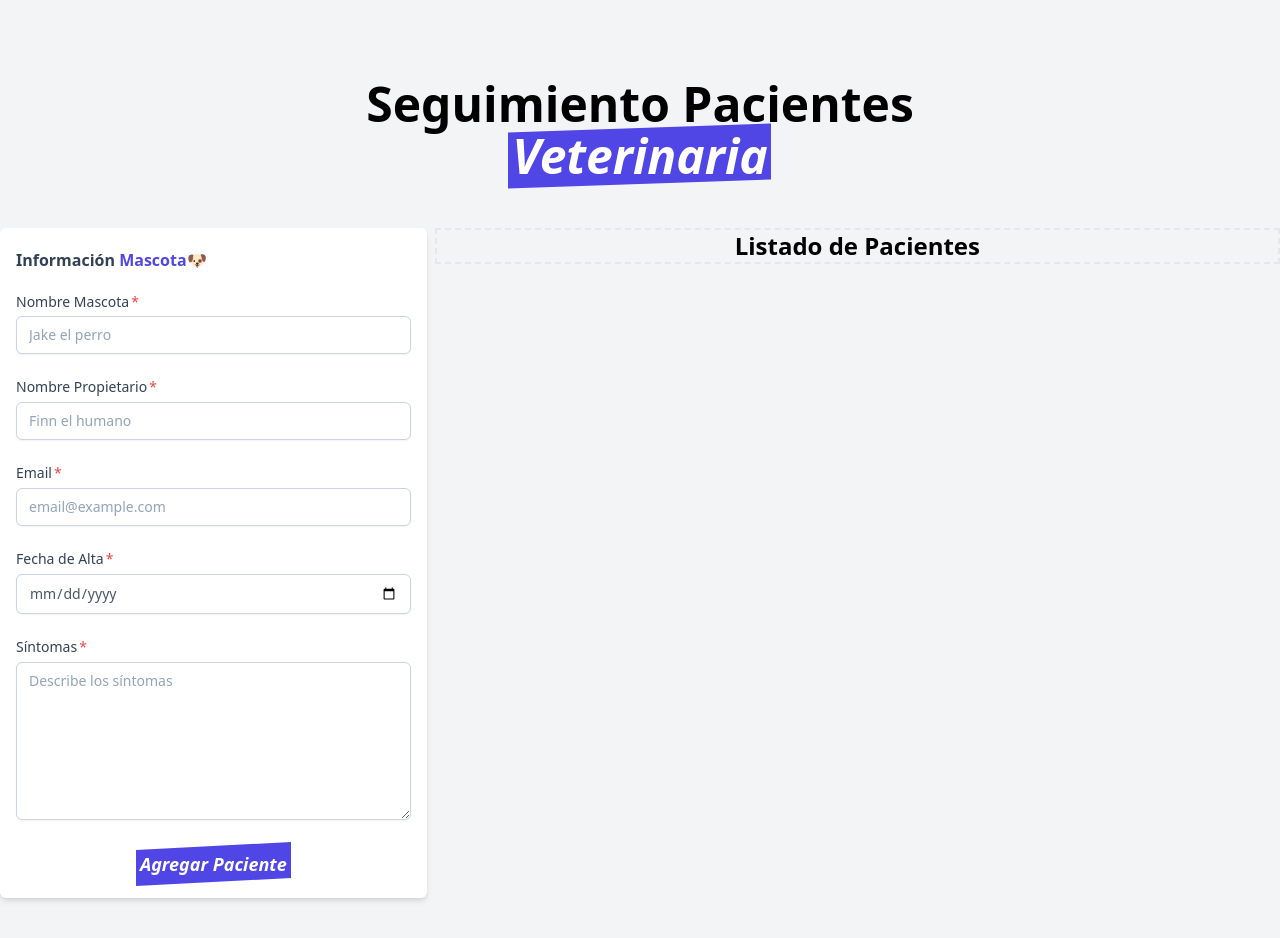
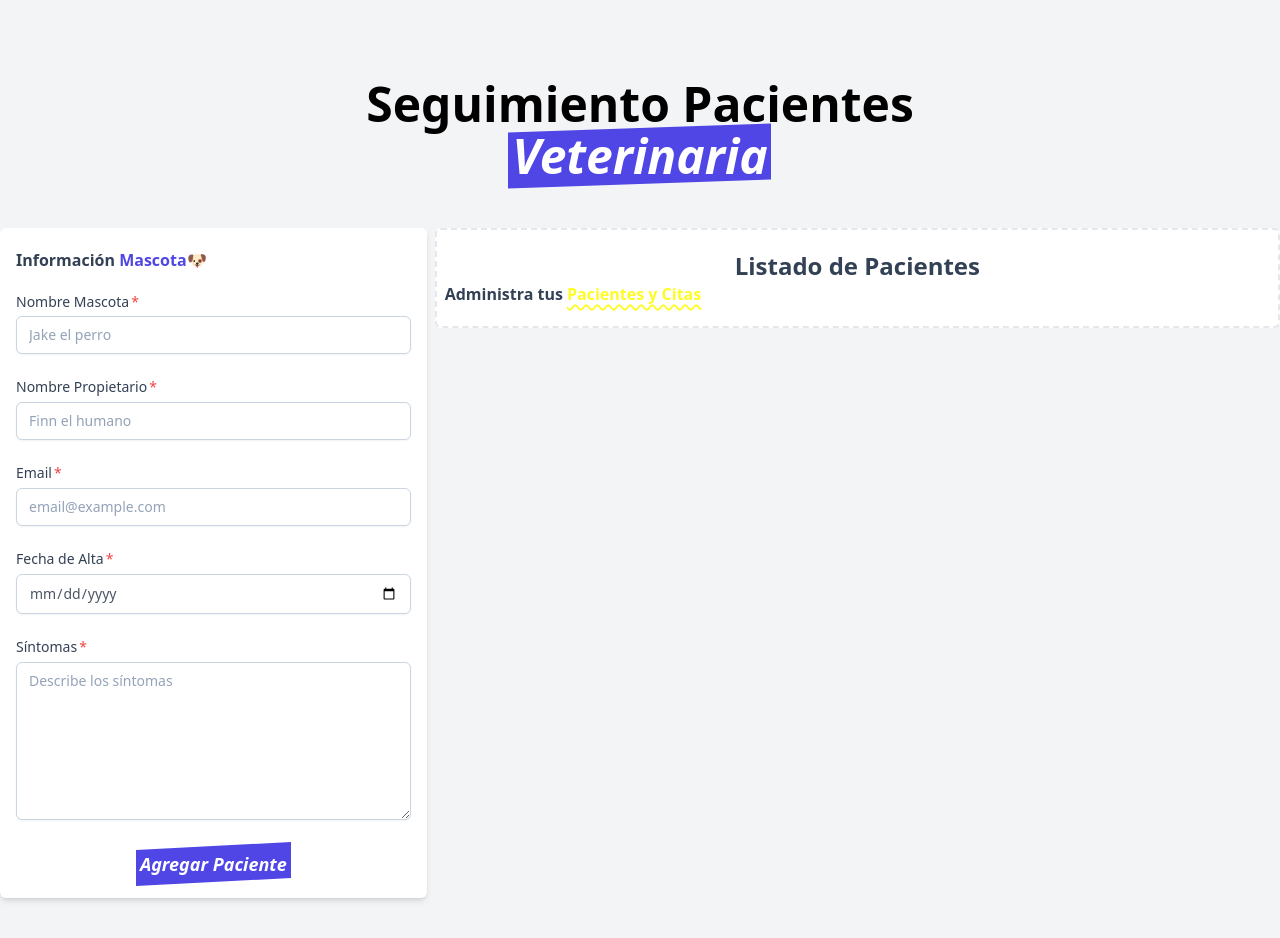
Before and after one commit to DanielRoman11/veterinaria-react, a React (Vite) app: page / in a window 1280 px wide. Built offline with nearby package versions, Linux system fonts and the light colour scheme.

Commit message:
adds: Añadiendo estilos al listado de pacientes

```diff
--- a/src/App.css
+++ b/src/App.css
@@ -711,6 +711,11 @@ video {
   padding-bottom: 1.25rem;
 }
 
+.px-2 {
+  padding-left: 0.5rem;
+  padding-right: 0.5rem;
+}
+
 .text-center {
   text-align: center;
 }
@@ -781,6 +786,35 @@ video {
   color: rgb(255 255 255 / var(--tw-text-opacity));
 }
 
+.text-yellow-400 {
+  --tw-text-opacity: 1;
+  color: rgb(250 204 21 / var(--tw-text-opacity));
+}
+
+.text-yellow-300 {
+  --tw-text-opacity: 1;
+  color: rgb(253 224 71 / var(--tw-text-opacity));
+}
+
+.text-yellow-200 {
+  --tw-text-opacity: 1;
+  color: rgb(254 240 138 / var(--tw-text-opacity));
+}
+
+.text-yellow-100 {
+  --tw-text-opacity: 1;
+  color: rgb(254 249 195 / var(--tw-text-opacity));
+}
+
+.text-\[\#FFFB26\] {
+  --tw-text-opacity: 1;
+  color: rgb(255 251 38 / var(--tw-text-opacity));
+}
+
+.underline {
+  text-decoration-line: underline;
+}
+
 .decoration-indigo-400 {
   text-decoration-color: #818cf8;
 }
@@ -825,6 +859,10 @@ video {
   text-decoration-color: #FFFB26;
 }
 
+.decoration-yellow-200 {
+  text-decoration-color: #fef08a;
+}
+
 .decoration-wavy {
   text-decoration-style: wavy;
 }
@@ -835,6 +873,10 @@ video {
 
 .underline-offset-4 {
   text-underline-offset: 4px;
+}
+
+.underline-offset-2 {
+  text-underline-offset: 2px;
 }
 
 .antialiased {
@@ -978,9 +1020,29 @@ video {
     background-color: rgb(15 23 42 / var(--tw-bg-opacity));
   }
 
+  .dark\:bg-slate-700 {
+    --tw-bg-opacity: 1;
+    background-color: rgb(51 65 85 / var(--tw-bg-opacity));
+  }
+
+  .dark\:bg-slate-800 {
+    --tw-bg-opacity: 1;
+    background-color: rgb(30 41 59 / var(--tw-bg-opacity));
+  }
+
+  .dark\:bg-slate-200 {
+    --tw-bg-opacity: 1;
+    background-color: rgb(226 232 240 / var(--tw-bg-opacity));
+  }
+
   .dark\:text-white {
     --tw-text-opacity: 1;
     color: rgb(255 255 255 / var(--tw-text-opacity));
+  }
+
+  .dark\:text-slate-200 {
+    --tw-text-opacity: 1;
+    color: rgb(226 232 240 / var(--tw-text-opacity));
   }
 }
 
--- a/src/components/Formulario.jsx
+++ b/src/components/Formulario.jsx
@@ -1,7 +1,7 @@
 export default function Formulario () {
   return (
     <div className="sm:w-1/2 lg:w-1/3">
-      <form action="" className="w-full bg-white dark:bg-gray-200 shadow-md rounded-md mb-10 px-4 py-5">
+      <form action="" className="w-full bg-white dark:bg-slate-200 shadow-md rounded-md mb-10 px-4 py-5">
         <fieldset className="flex flex-col justify-center space-y-5">
           <legend className="font-bold text-slate-700">Información <span className="text-indigo-600"> Mascota🐶</span></legend>
           <label htmlFor="mascota">
--- a/src/components/ListadoPacientes.jsx
+++ b/src/components/ListadoPacientes.jsx
@@ -1,8 +1,9 @@
 export default function ListadoPacientes() {
   return (
     <div className=" grow">
-      <section className="border-2  border-dashed">
+      <section className="bg-white dark:bg-slate-800 text-slate-700  dark:text-slate-200 border-2 rounded-md border-dashed px-2 py-5">
         <h2 className="mx-auto text-center text-2xl font-bold">Listado de Pacientes</h2>
+        <legend className="font-bold ">Administra tus <span className="text-[#FFFB26] underline underline-offset-4 decoration-wavy decoration-2 decoration-[#FFFB26]">Pacientes y Citas</span></legend>
 
       </section>
 
```
